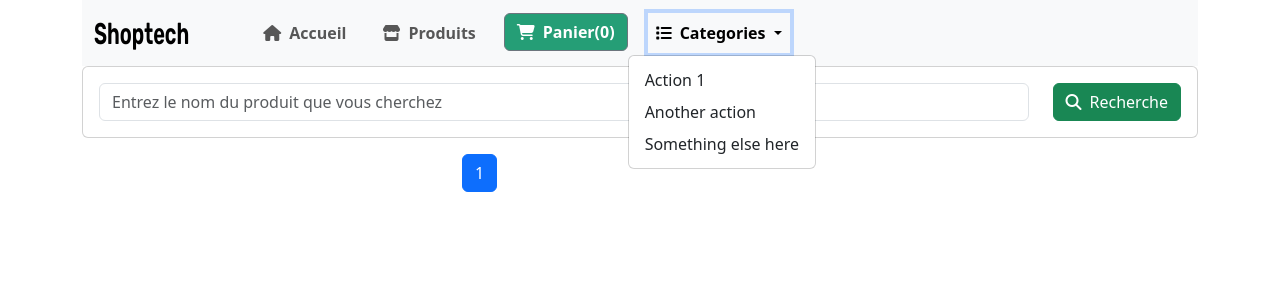
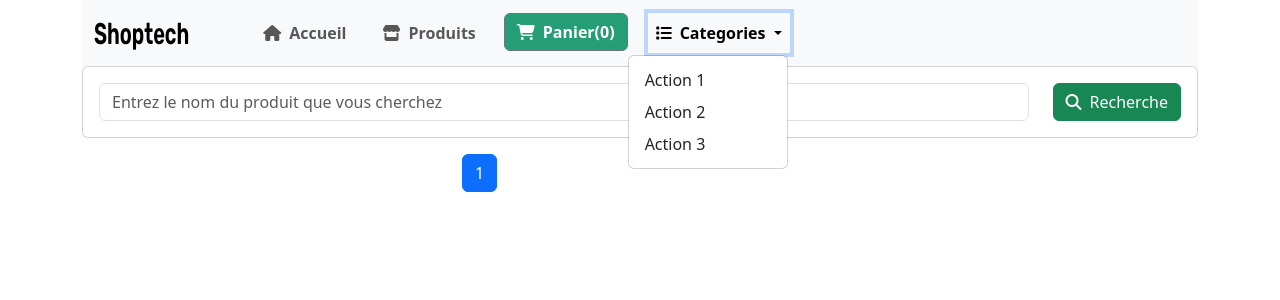
Before and after one commit to fadlaouisimoo/myecommercewebs, a Django app: page / in a window 1280 px wide, after a click on "Categories". Shown: the top 300 px of the page. Run offline with Django 4.2, Linux system fonts and the light colour scheme; data that the repository does not hold is empty; parts of the project's set-up code (start-up, migrations or seed data) failed here and were passed over; some libraries are stand-ins or nearby versions; some web fonts are replaced.

Commit message:
change cat types

```diff
--- a/shop/templates/shop/base.html
+++ b/shop/templates/shop/base.html
@@ -45,8 +45,8 @@
                   </a>
                   <ul class="dropdown-menu">
                     <li><a class="dropdown-item" href="#">Action 1</a></li>
-                    <li><a class="dropdown-item" href="#">Another action</a></li>
-                    <li><a class="dropdown-item" href="#">Something else here</a></li>
+                    <li><a class="dropdown-item" href="#">Action 2</a></li>
+                    <li><a class="dropdown-item" href="#">Action 3</a></li>
                   </ul>
                 </li>
               </ul>
```
